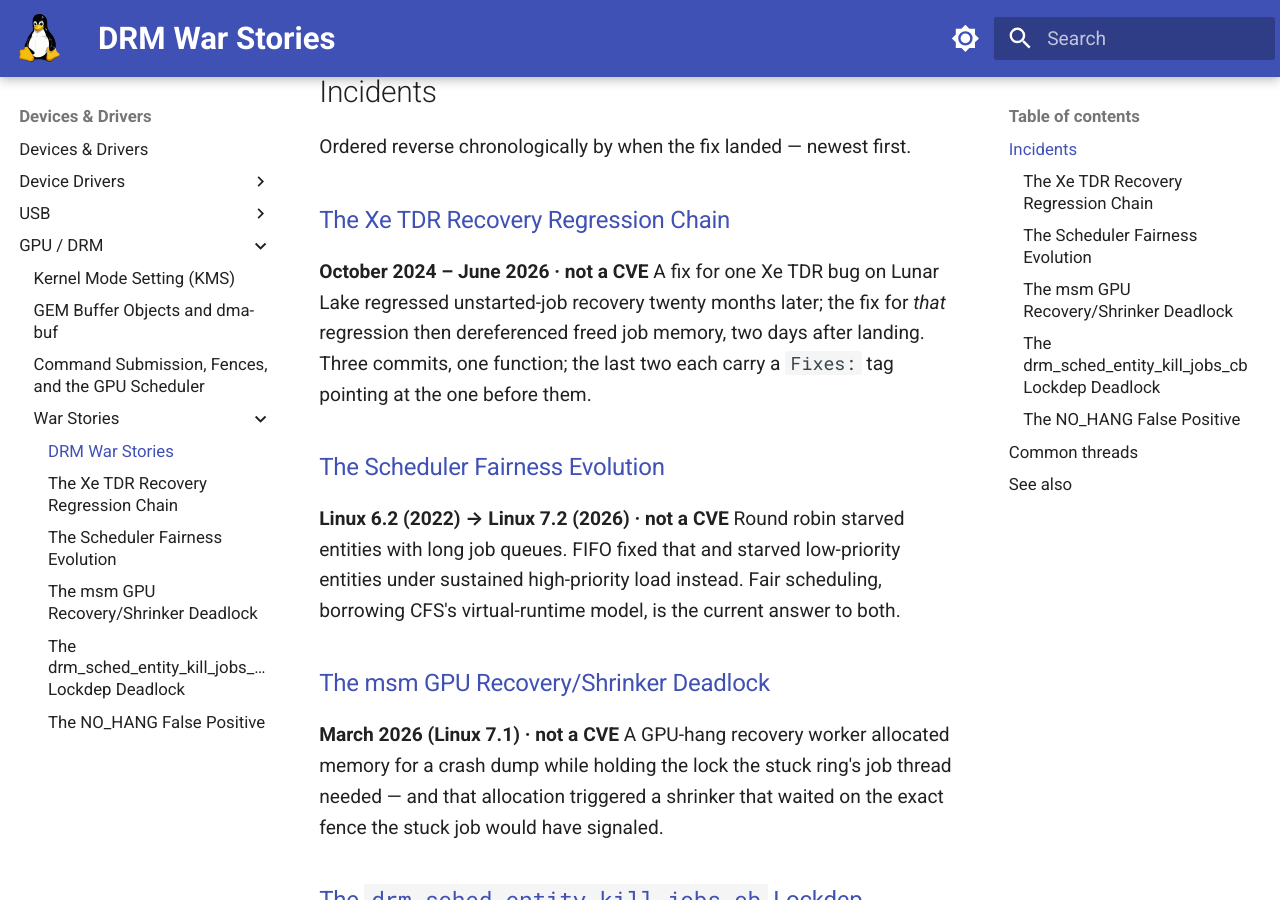
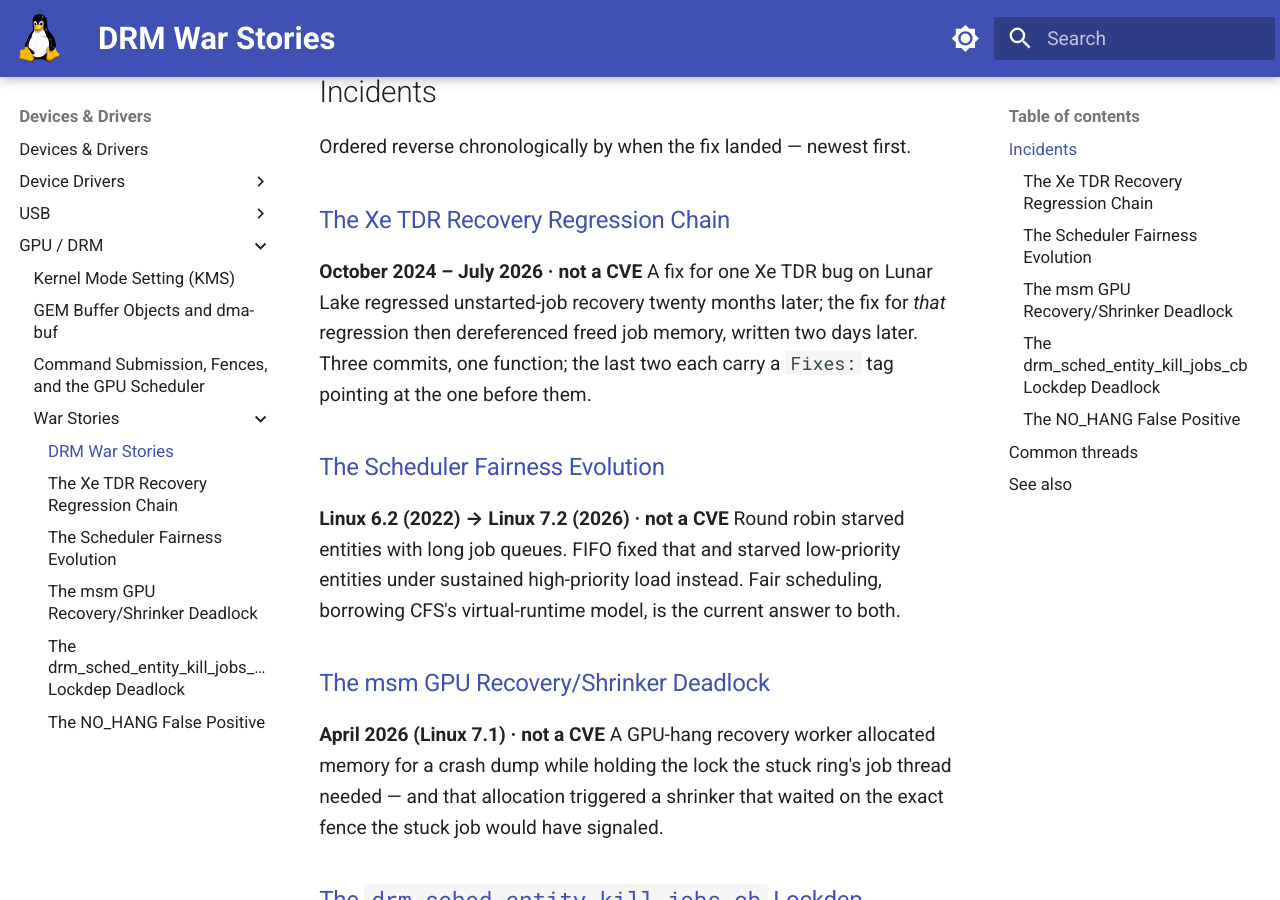
Before and after one commit to laveeshb/linux-kernel-internals, an MkDocs documentation site: the page built from docs/drm/war-stories.md, in a window 1280 px wide and 900 px high, scrolled down 1083 px. Built offline with MkDocs 1.6.1 and Material for MkDocs 9.7.7, drawn with Linux system fonts in a browser that asks for light colours.

Commit message:
Fix remaining date-precision and truncation-marker issues
msm-shrinker-deadlock.md: 'Landed: March 2026' used the commit's
committer date (when the subsystem maintainer applied it to his own
tree), not when it actually merged into Linus's mainline tree --
confirmed via git ancestry that the real merge landed April 15, 2026
(absent from v7.1, present after the drm-next pull tagged that week).
Corrected to April 2026 in both this file and the landing page.
Also added a missing truncation marker at the start of the second
hung-task trace, where the real first line was silently dropped.

xe-tdr-recovery-regression.md: same class of error, found after this
file had already closed out its review -- the dek line's 'Landed:
... June 2026' used the final commit's author date, but it actually
merged into mainline July 1, 2026 (absent from v7.2-rc1, present in
rc2). Corrected in both this file and the landing page. Also fixed a
sentence that said one commit 'landed' two days before another when
what's actually two days apart is when they were written -- reworded
to say so, since the real landing dates are 15 days apart.

```diff
--- a/docs/drm/war-stories.md
+++ b/docs/drm/war-stories.md
@@ -13,15 +13,15 @@ The other two are policy, not bugs: two changes to how `drm_sched` decides *whic
 Ordered reverse chronologically by when the fix landed — newest first.
 
 ### [The Xe TDR Recovery Regression Chain](war-stories/xe-tdr-recovery-regression.md)
-**October 2024 – June 2026 · not a CVE**
-A fix for one Xe TDR bug on Lunar Lake regressed unstarted-job recovery twenty months later; the fix for *that* regression then dereferenced freed job memory, two days after landing. Three commits, one function; the last two each carry a `Fixes:` tag pointing at the one before them.
+**October 2024 – July 2026 · not a CVE**
+A fix for one Xe TDR bug on Lunar Lake regressed unstarted-job recovery twenty months later; the fix for *that* regression then dereferenced freed job memory, written two days later. Three commits, one function; the last two each carry a `Fixes:` tag pointing at the one before them.
 
 ### [The Scheduler Fairness Evolution](war-stories/scheduler-fairness-evolution.md)
 **Linux 6.2 (2022) → Linux 7.2 (2026) · not a CVE**
 Round robin starved entities with long job queues. FIFO fixed that and starved low-priority entities under sustained high-priority load instead. Fair scheduling, borrowing CFS's virtual-runtime model, is the current answer to both.
 
 ### [The msm GPU Recovery/Shrinker Deadlock](war-stories/msm-shrinker-deadlock.md)
-**March 2026 (Linux 7.1) · not a CVE**
+**April 2026 (Linux 7.1) · not a CVE**
 A GPU-hang recovery worker allocated memory for a crash dump while holding the lock the stuck ring's job thread needed — and that allocation triggered a shrinker that waited on the exact fence the stuck job would have signaled.
 
 ### [The `drm_sched_entity_kill_jobs_cb` Lockdep Deadlock](war-stories/entity-kill-jobs-deadlock.md)
```
Also changed, not shown: docs/drm/war-stories/msm-shrinker-deadlock.md (+2 -1 lines), docs/drm/war-stories/xe-tdr-recovery-regression.md (+2 -2 lines).
